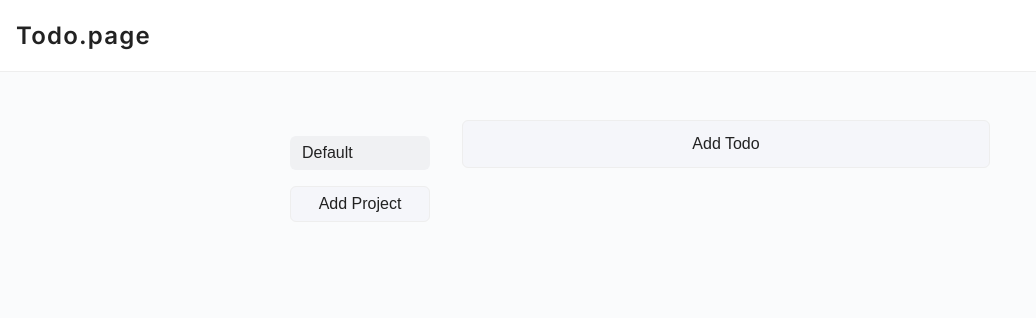
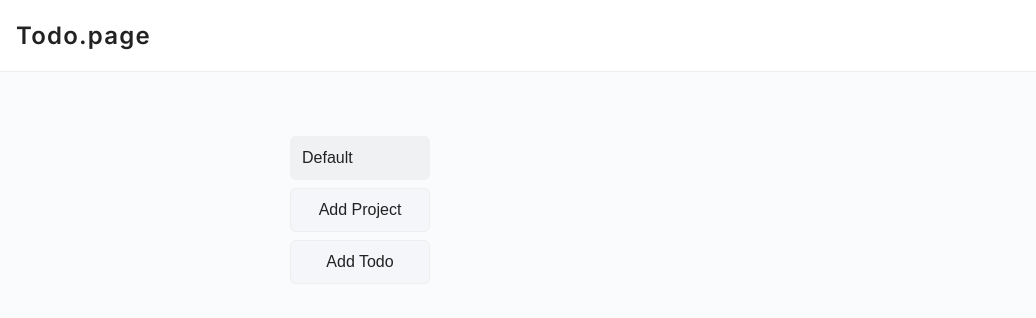
Before and after one commit to manulzvz13/to-do-list, a website built with webpack: page src/template.html in a window 1280 px wide. Shown: the whole page, without its empty margins (0-1036 px from the left). Built offline with nearby package versions, Linux system fonts and the light colour scheme.

Commit message:
fix(todos gap): Fix gap between todos for consisten spacing between elements

```diff
--- a/src/dom.js
+++ b/src/dom.js
@@ -41,13 +41,6 @@ function renderTodos(project, onExpand, onDelete, onAdd) {
     todoDiv.querySelector('.delete-todo-btn').onclick = () => onDelete(idx);
     todoListContainer.appendChild(todoDiv);
   });
-
-  // Add the "Add Todo" button at the end of the todo list
-  const addBtn = document.createElement('button');
-  addBtn.id = 'add-todo-btn';
-  addBtn.textContent = 'Add Todo';
-  addBtn.onclick = onAdd;
-  todoListContainer.appendChild(addBtn);
 }
 
 function renderTodoDetails(todo, onSave) {
--- a/src/index.js
+++ b/src/index.js
@@ -1,5 +1,5 @@
+// index.js
 import "./style.css";
-
 import { createProject, deleteProject } from './projectManager.js';
 import Todo from './todo.js';
 import { renderProjects, renderTodos, renderTodoDetails, clearTodoDetails } from './dom.js';
@@ -37,21 +37,13 @@ function rerenderAll() {
       projects[selectedProjectIndex].removeTodo(idx);
       rerenderAll();
       clearTodoDetails();
-    },
-    () => { // onAdd callback for Add Todo button
-      const title = prompt('Todo title?');
-      if (title) {
-        const todo = Todo.createTodo(title);
-        projects[selectedProjectIndex].addTodo(todo);
-        rerenderAll();
-      }
     }
   );
   clearTodoDetails();
   saveProjects(projects);
 }
 
-// Add Project button (if you keep it outside the project list in your HTML)
+// Add Project button (in the sidebar)
 const addProjectBtn = document.getElementById('add-project-btn');
 if (addProjectBtn) {
   addProjectBtn.onclick = () => {
@@ -64,4 +56,17 @@ if (addProjectBtn) {
   };
 }
 
+// Add Todo button (in the sidebar)
+const addTodoBtn = document.getElementById('add-todo-btn');
+if (addTodoBtn) {
+  addTodoBtn.onclick = () => {
+    const title = prompt('Todo title?');
+    if (title) {
+      const todo = Todo.createTodo(title);
+      projects[selectedProjectIndex].addTodo(todo);
+      rerenderAll();
+    }
+  };
+}
+
 rerenderAll();
--- a/src/style.css
+++ b/src/style.css
@@ -6,7 +6,7 @@ body {
   height: 100%;
   margin: 0;
   padding: 0;
-  font-family: "Inter", "Segoe UI", Arial, sans-serif;
+  font-family: 'Inter', 'Segoe UI', Arial, sans-serif;
   background: #fafbfc;
   color: #222;
   min-height: 100vh;
@@ -39,7 +39,7 @@ header {
   margin: 0 auto;
   gap: 2rem;
   width: 100%;
-  align-items: flex-start; /* Align children at the top */
+  align-items: flex-start;
 }
 
 /* Sidebar for projects */
@@ -48,46 +48,43 @@ header {
   flex-direction: column;
   align-items: stretch;
   min-width: 140px;
-  gap: 0.5rem;
-  margin-top: 2rem; /* Adjust this value to lower the sidebar */
+  gap: 0.5rem; /* Consistent vertical gap */
+  margin-top: 2rem;
 }
 
 #project-list {
   display: flex;
   flex-direction: column;
-  gap: 0.5rem;
+  gap: 0.5rem; /* Consistent vertical gap */
 }
 
-#add-project-btn {
+/* Project and Add buttons in sidebar */
+.project-btn,
+#add-project-btn,
+#add-todo-btn {
   background: #f5f6fa;
   border: 1px solid #eee;
   color: #222;
   border-radius: 6px;
-  padding: 0.5rem 1rem;
-  margin-top: 0.5rem;
   font-size: 1rem;
   cursor: pointer;
   transition: background 0.2s, border 0.2s;
-}
-
-#add-project-btn:hover {
-  background: #e9ecef;
-  border: 1px solid #ddd;
+  min-height: 44px;
+  height: 44px;
+  box-sizing: border-box;
+  display: flex;
+  align-items: center;
+  justify-content: center;
+  padding: 0 1rem;
+  margin-top: 0; /* Remove extra margin for consistent gap */
 }
 
 .project-btn {
   background: none;
   border: none;
   text-align: left;
-  font-size: 1rem;
-  padding: 0.5rem 0.75rem;
-  border-radius: 6px;
-  color: #222;
-  cursor: pointer;
-  transition: background 0.2s;
-  display: flex;
-  align-items: center;
   justify-content: space-between;
+  padding: 0 0.75rem;
 }
 
 .project-btn.active,
@@ -109,6 +106,17 @@ header {
   color: #e57373;
 }
 
+#add-project-btn,
+#add-todo-btn {
+  /* No margin-top, gap handles spacing */
+}
+
+#add-project-btn:hover,
+#add-todo-btn:hover {
+  background: #e9ecef;
+  border: 1px solid #ddd;
+}
+
 /* Main content for todos */
 .main {
   flex: 1;
@@ -121,53 +129,16 @@ header {
   flex: 1;
   display: flex;
   flex-direction: column;
-  gap: 0.5rem;
+  gap: 0.5rem; /* Consistent vertical gap */
   margin-top: 1rem;
 }
 
-/* #add-todo-btn {
-  background: #f5f6fa;
-  border: 1px solid #eee;
-  color: #222;
-  border-radius: 6px;
-  padding: 0.5rem 1rem;
-  margin-top: 0.5rem;
-  font-size: 1rem;
-  cursor: pointer;
-  transition: background 0.2s, border 0.2s;
-  display: block;
-  width: 100%;
-  box-sizing: border-box;
-} */
-
-#add-todo-btn {
-   background: #f5f6fa;
-  border: 1px solid #eee;
-  color: #222;
-  border-radius: 6px;
-  padding: 0.75rem 1rem; /* Match .todo-item padding */
-  margin: 0;
-  font-size: 1rem;
-  cursor: pointer;
-  transition: background 0.2s, border 0.2s;
-  display: flex;
-  align-items: center;
-  justify-content: center;
-  width: 100%;
-  box-sizing: border-box;
-  min-height: 48px; /* Optional: match .todo-item min-height */
-}
-
-#add-todo-btn:hover {
-  background: #e9ecef;
-  border: 1px solid #ddd;
-}
-
+/* Todo items */
 .todo-item {
   background: #fff;
   border: 1px solid #eee;
   border-radius: 6px;
-  padding: 0.75rem 1rem;
+  padding: 0 1rem;
   display: flex;
   align-items: center;
   justify-content: space-between;
@@ -175,7 +146,7 @@ header {
   font-size: 1rem;
   transition: box-shadow 0.2s;
   width: 100%;
-  min-height: 48px; /* Optional: for perfect match */
+  min-height: 44px;
   box-sizing: border-box;
   margin-top: 1rem;
 }
@@ -228,9 +199,9 @@ header {
   border-radius: 6px;
   padding: 1rem;
   margin-top: 1rem;
-  /* max-width: 350px; */
   width: 100%;
   font-size: 1rem;
+  box-sizing: border-box;
 }
 #todo-details.active {
   display: block;
--- a/src/template.html
+++ b/src/template.html
@@ -13,10 +13,10 @@
       <div class="sidebar">
         <div id="project-list"></div>
         <button id="add-project-btn">Add Project</button>
+        <button id="add-todo-btn">Add Todo</button>
       </div>
       <div class="main">
         <div id="todo-list">
-          <button id="add-todo-btn">Add Todo</button>
         </div>
 
         <div id="todo-details"></div>
```
